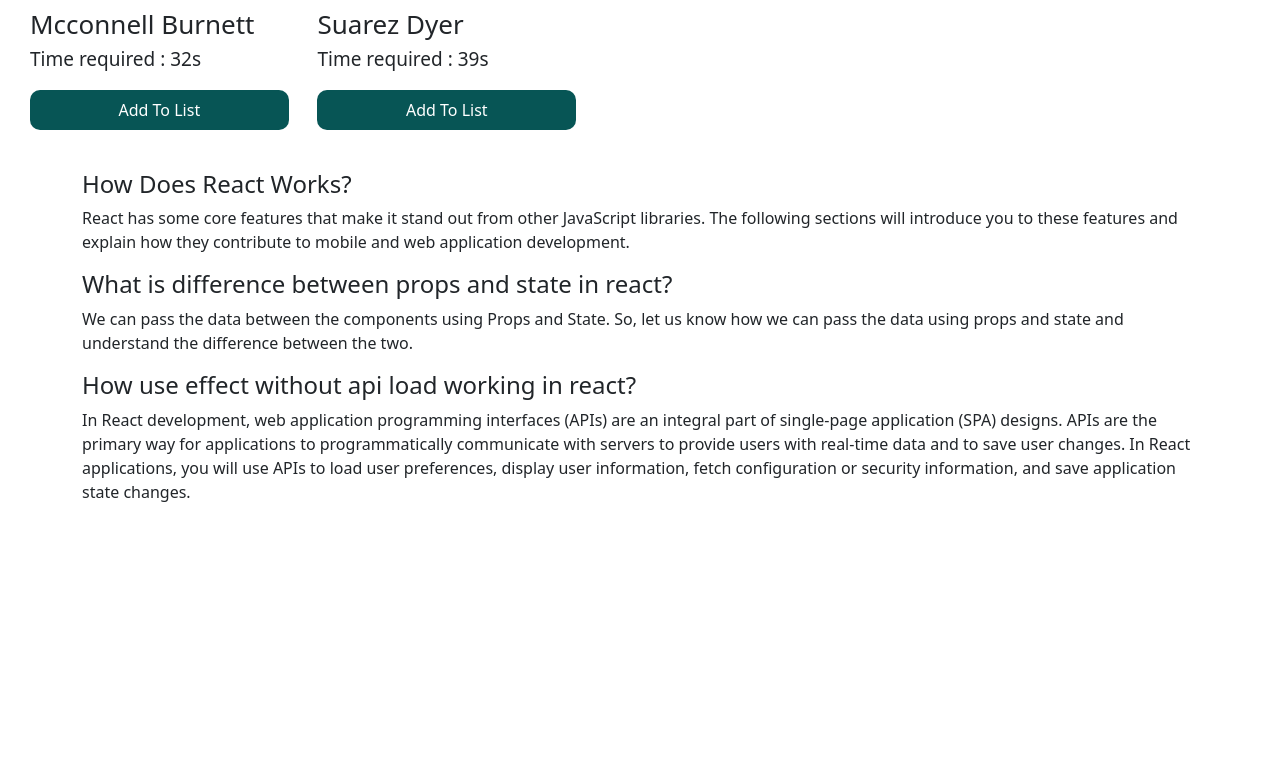
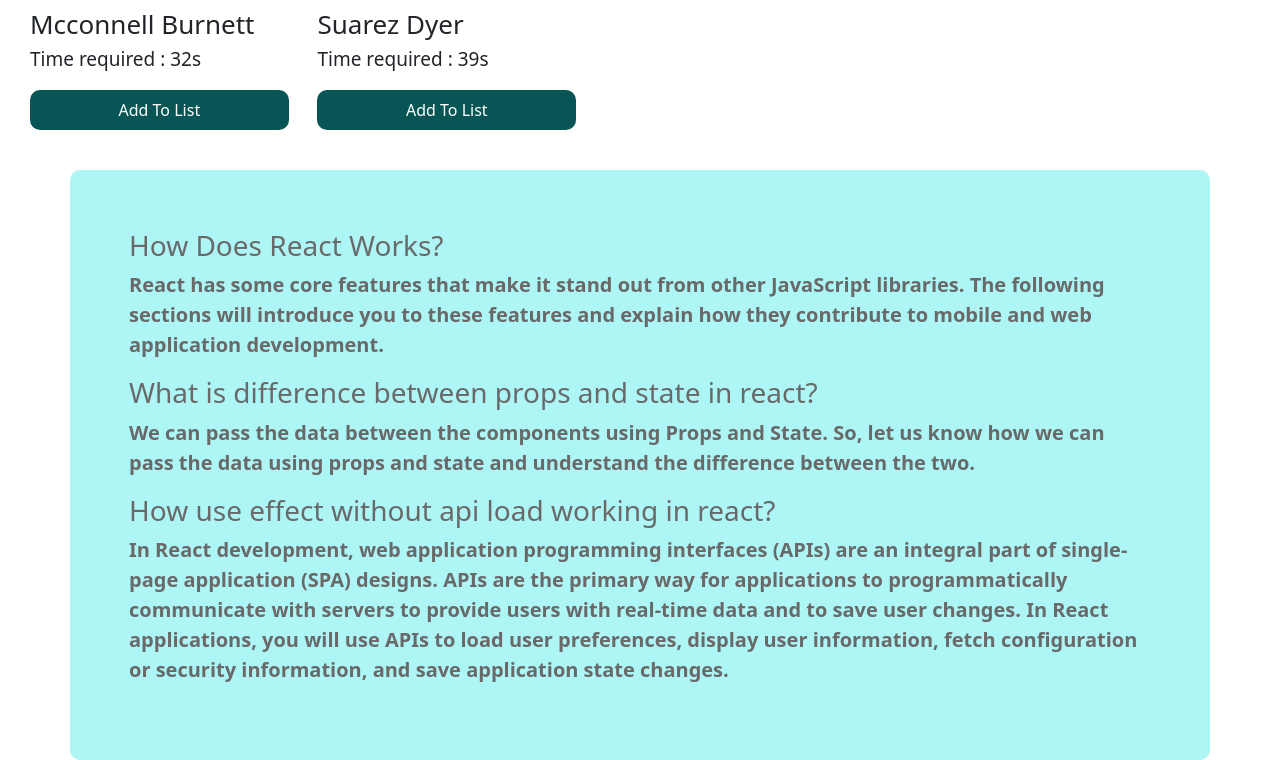
Before and after one commit to Arshad4320/Football-club-, a React (Create React App) app: page / in a window 1280 px wide. Shown: the part 1634-2394 px from the top of the page. Before the commit the page ends 2154 px from the top, so only its background shows below. Built offline with nearby package versions, Linux system fonts and the light colour scheme.

Commit message:
question section complated

```diff
--- a/src/player componets/Player.css
+++ b/src/player componets/Player.css
@@ -34,6 +34,23 @@
     top: 0;
 }
 
+.question-container.container {
+    background: rgb(174, 245, 245);
+    border-radius: 10px;
+    padding: 59px;
+}
+
+.question-container.container h4 {
+    color: dimgray;
+    font-size: 28px;
+}
+
+.question-container.container p {
+    color: dimgray;
+    font-size: 20px;
+    font-weight: 600;
+}
+
 @media screen and (max-width:992px) {
     .card-container {
         grid-template-columns: 2fr 1fr;
```
